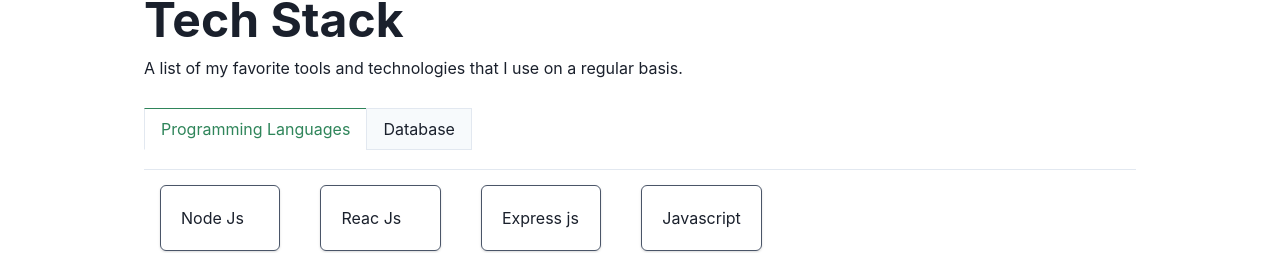
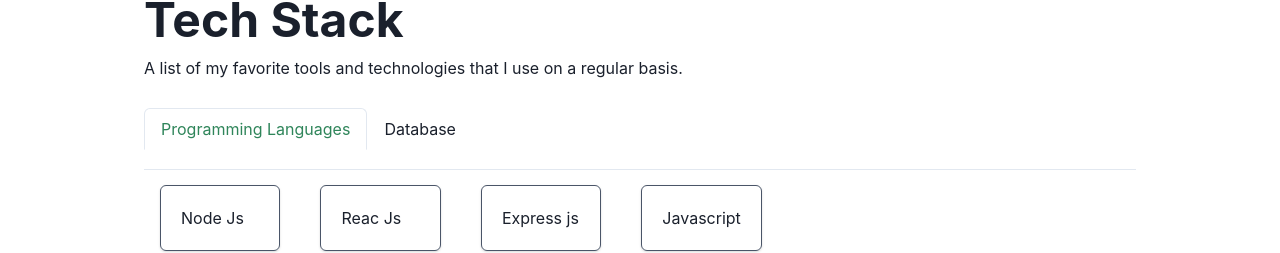
Before and after one commit to deepak10100/-portfolio, a React (Create React App) app: page / in a window 1280 px wide. Shown: the part 351-604 px from the top of the page. Built offline with nearby package versions, Linux system fonts and the light colour scheme.

Commit message:
update 0.3

```diff
--- a/src/components/TackStack.jsx
+++ b/src/components/TackStack.jsx
@@ -8,10 +8,10 @@
         <Stack py={8}>
             <Heading as={'h1'} fontSize={['x-large','xx-large','xxx-large']}>Tech Stack</Heading>
             <Text as={'p'} >A list of my favorite tools and technologies that I use on a regular basis.</Text>
-            <Tabs size='md' colorScheme='green'  variant='enclosed-colored'>
-  <TabList  py={5} cursor={'pointer'}>
-    <Tab as={"h2"} fontSize={['sm','md']} >Programming Languages</Tab>
-    <Tab as={'h2'} fontSize={['sm','md']} >Database</Tab>
+            <Tabs size='md' colorScheme='green'  variant='enclosed'>
+  <TabList py={5}>
+    <Tab   fontSize={['sm','md']} >Programming Languages</Tab>
+    <Tab fontSize={['sm','md']} >Database</Tab>
   </TabList>
   <TabPanels>
     <TabPanel>
```
